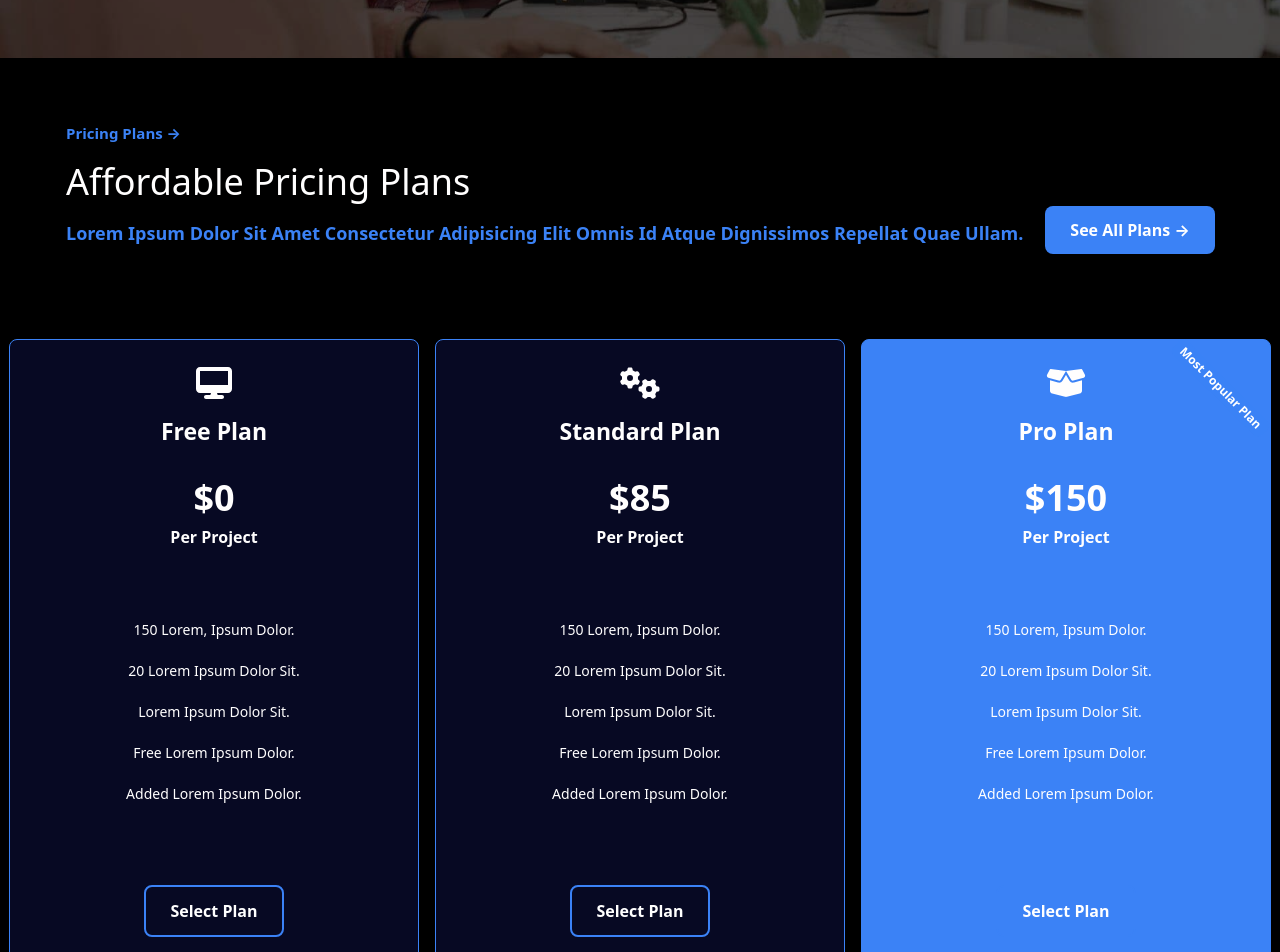
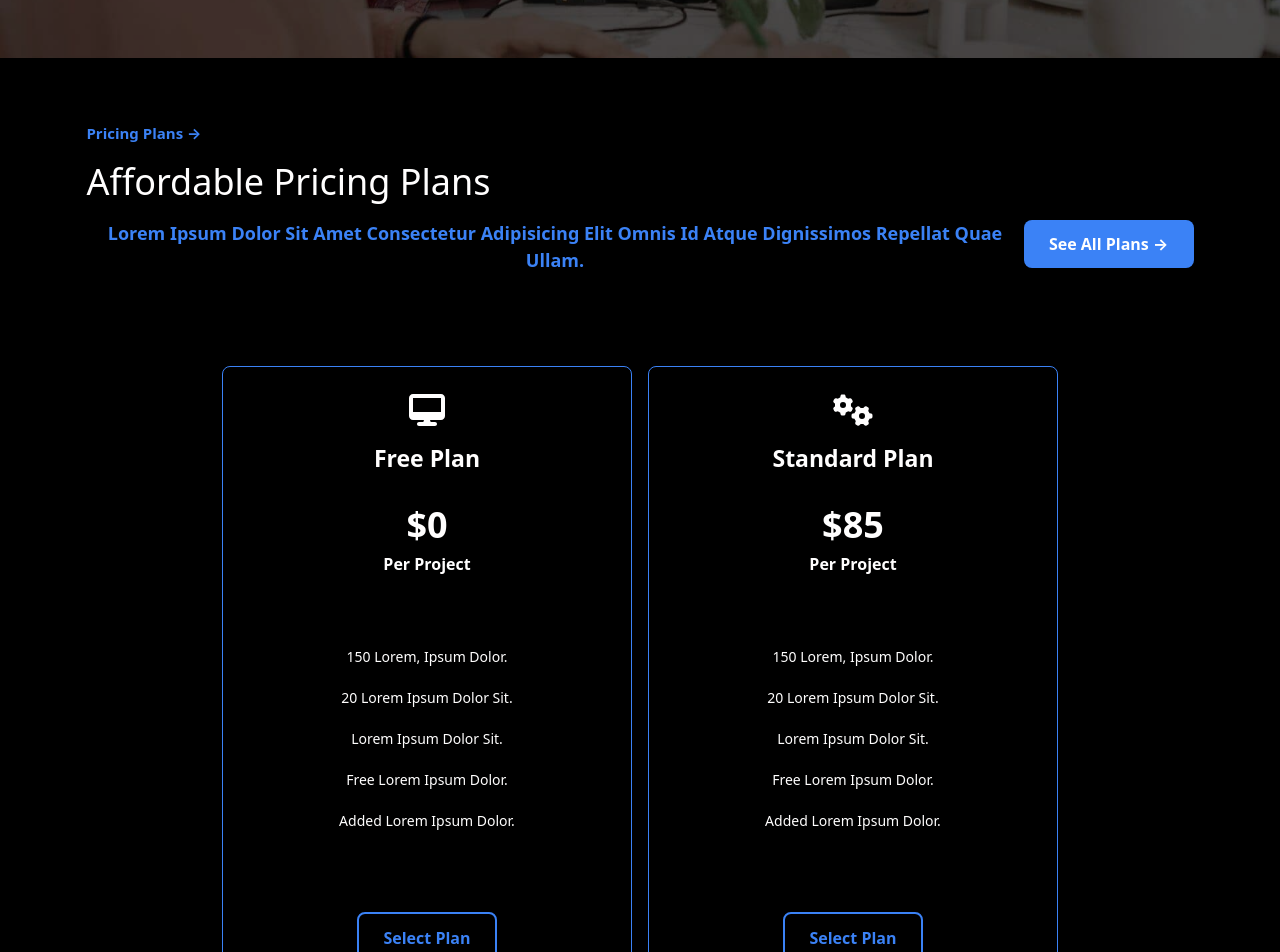
Before and after one commit to Rakgl/Service-project, a React (Vite) app: page / in a window 1280 px wide. Shown: the part 4860-5812 px from the top of the page. Built offline with nearby package versions, Linux system fonts and the light colour scheme.

Commit message:
Update code

```diff
--- a/src/component/home/PricingPlans/PricingPlans.scss
+++ b/src/component/home/PricingPlans/PricingPlans.scss
@@ -9,27 +9,28 @@ $button-border: #3b82f6;
 $button-text: #ffffff;
 $badge-bg: #3b83f6e3;
 
+
+
 .pricing-plans {
+  text-align: center;
+  padding: 64px 16px;
 
-  text-align: center;
-  padding-top: 64px;
-
-.top-left{
+  .top-left {
     display: flex;
     flex-direction: column;
     align-items: flex-start;
-  margin-left: 2px;
-}
-.see-all-button{
-  margin-right: 1px;
+    margin-left: 8px;
   }
 
-.plan{
+  .see-all-button {
+    margin-right: 8px;
+  }
+
+  .plan {
     font-size: 15px;
-  left: 0;
-  // margin-left: -220px;
-  margin-right: 0px;
+    margin-right: 0;
   }
+
   .section-title {
     font-size: 36px;
     margin-bottom: 16px;
@@ -47,11 +48,10 @@ gap: 16px;
     flex-wrap: wrap;
 
     .plan-card {
-    background-color: $background-color;
       padding: 24px;
       border-radius: 8px;
       width: 410px;
-    height: 700px;
+      height: auto;
       text-align: center;
       position: relative;
       box-shadow: 0 4px 8px rgba(0, 0, 0, 0.1);
@@ -63,37 +63,38 @@ flex-wrap: wrap;
       }
 
       &.popular {
-    background-color: $highlight-bg;
+        background-color: $highlight-bg; // Blue background for popular cards
+        border-color: $highlight-bg; // Same as background for seamless design
+
+        .select-plan {
+            background-color: $primary-color; // White button
+            color: $highlight-bg; // Blue text
+            border: 2px solid $primary-color; // White border
+
+            &:hover {
+                background-color: $highlight-bg; // Blue on hover
+                color: $primary-color; // White text on hover
+                border: 2px solid $primary-color; // White border stays consistent
             }
-
+        }
+    }
       .plan-header {
         position: relative;
 
-    // .badge {
-    //     position: absolute;
-    //     top: 0;
-    //     right: 0;
-    //     background-color: $badge-bg;
-    //     color: $primary-color;
-    //     padding: 4px 8px;
-    //     border-radius: 0 0 0 8px;
-    //     font-size: 12px;
-    //     font-weight: bold;
-    // }
         .badge {
           background-color: $badge-bg;
-      color: $primary-color;
           transform: rotate(45deg);
           position: absolute;
           top: 14px;
           right: -37px;
-      // box-shadow: 4px 4px 4px rgba(0, 0, 0, 0.2);
         }
       }
-.icons-solid{
+
+      .icons-solid {
         font-size: 2rem;
         margin-bottom: 1rem;
       }
+
       .plan-title {
         font-size: 23px;
         margin: 16px 0;
@@ -123,24 +124,36 @@ flex-wrap: wrap;
       }
 
       .select-plan {
-    background-color: $button-bg;
-    color: $button-text;
-    border: 2px solid $button-border;
+        background-color: $button-bg; // Transparent
+        border: 2px solid $button-border; // Blue
+        color: $accent-color; // Use accent color (blue) for the text
         padding: 12px 24px;
         border-radius: 8px;
         cursor: pointer;
         font-weight: bold;
-    transition: background-color 0.3s ease;
+        transition: background-color 0.3s ease, color 0.3s ease;
         margin-top: 20px;
 
         &:hover {
-        background-color: $button-border;
-        color: $primary-color;
+            background-color: $button-border; // Blue background
+            color: $primary-color; // White text on hover
         }
       }
     }
   }
 }
+
+@media (max-width: 1024px) {
+  .plans-container {
+    flex-direction: row;
+    gap: 12px;
+  }
+
+  .plan-card {
+    width: 48%;
+  }
+}
+
 @media (max-width: 768px) {
   .plans-container {
     flex-direction: column;
@@ -148,9 +161,10 @@ flex-wrap: wrap;
   }
 
   .plan-card {
-    width: 100%;
+    width: 80%;
   }
 }
+
 @media (max-width: 480px) {
   .section-title {
     font-size: 28px;
@@ -162,6 +176,7 @@ flex-wrap: wrap;
 
   .plan-card {
     padding: 16px;
+    width: 100%;
   }
 
   .price {
```
Lines whose indentation alone changed are shown as unchanged.
